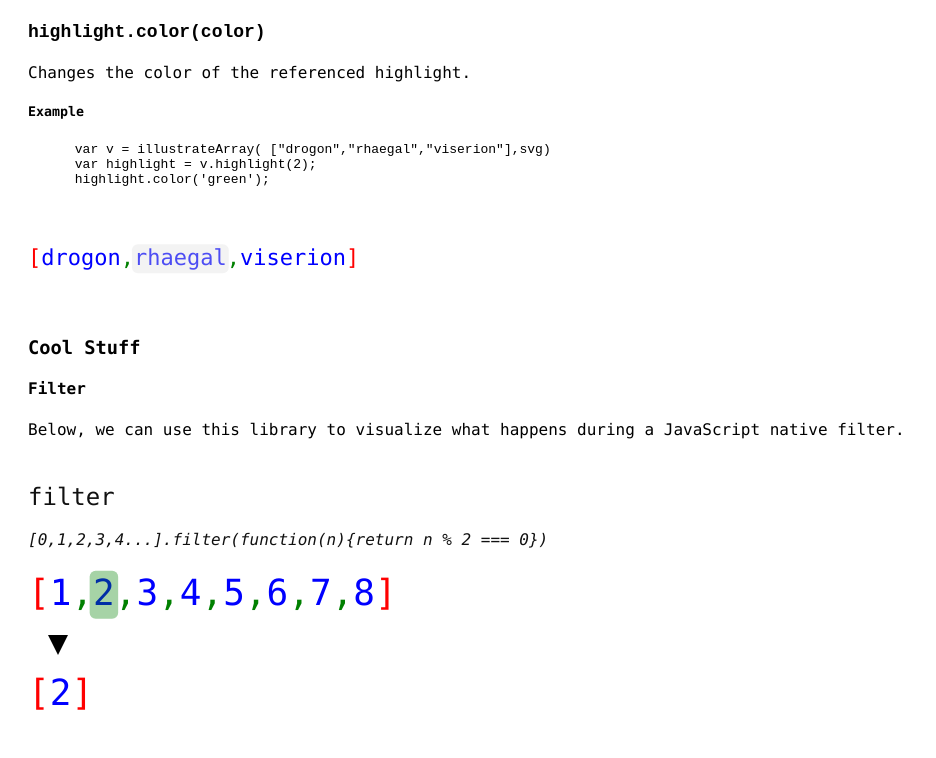
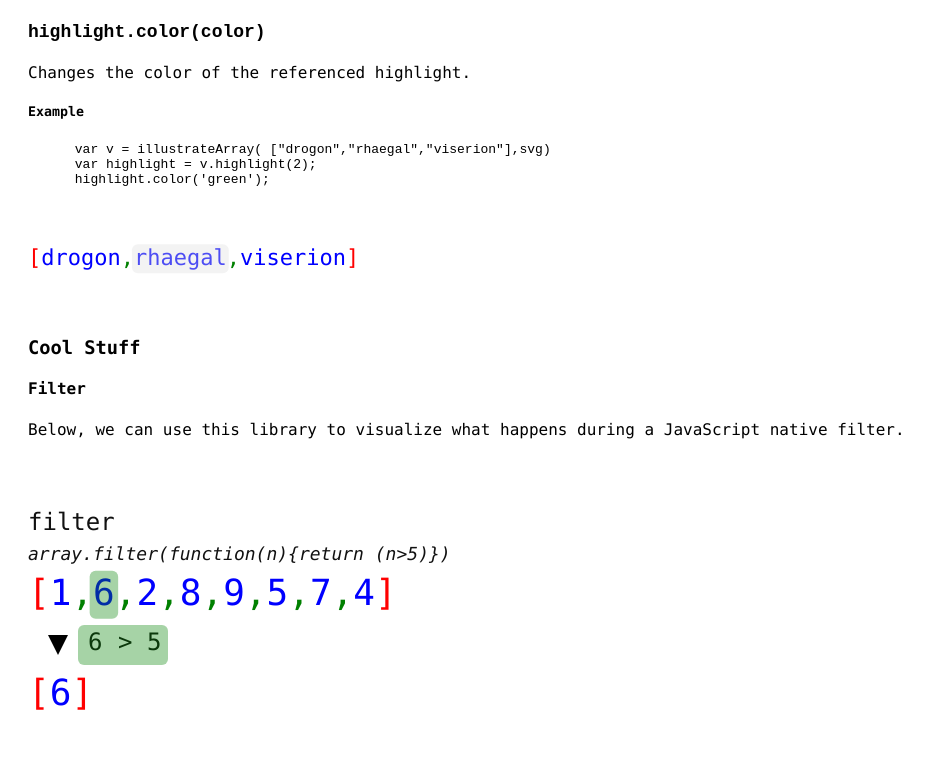
Before and after one commit to danielstern/array.visualize, a website: page app/index.html in a window 1280 px wide. Shown: the part 2100-2858 px from the top of the page, without its empty margins (0-936 px from the left). Drawn offline with nearby package versions, Linux system fonts and the light colour scheme; files that its build step writes are made by us from their sources.

Commit message:
filter demo is boss

```diff
--- a/app/scripts/filter.js
+++ b/app/scripts/filter.js
@@ -1,17 +1,23 @@
-(function filterDemo(){
+(function filterDemo() {
     console.log("filter!");
-	var data = [1,2,3,4,5,6,7,8];
-	var filter = function(n){return n%2===0};
+    var data = [1, 6, 2, 8, 9, 5, 7, 4];
+    var filter = function(n) {
+        return n > 5
+    };
     var svg = d3.select("#_filter")
         .append('svg')
-		.attr('height',300)
-		.attr('width',900);
+        .attr('height', 300)
+        .attr('width', 900);
 
-	var a = illustrateArray(data,svg,{speed:250});
+    var a = illustrateArray(data, svg, {
+        speed: 250
+    });
     var filteredData = [];
-	var b = illustrateArray(filteredData,svg,{speed:250})
-	a.container.attr('transform',"translate(0,150)");
-	b.container.attr('transform',"translate(0,250)");
+    var b = illustrateArray(filteredData, svg, {
+        speed: 250
+    })
+    a.container.attr('transform', "translate(0,150)");
+    b.container.attr('transform', "translate(0,250)");
 
     var index = 0;
     var h = a.highlight(index);
@@ -22,52 +28,103 @@
         .append('svg:path')
         .attr('d', 'M0,-5L10,0L0,5')
         .attr('fill', '#000')
-	    .attr('transform','translate(30,180),rotate(90),scale(2)')
+        .attr('transform', 'translate(30,180),rotate(90),scale(2)')
 
-	function bumpArrow(){
+    function bumpArrow() {
         arrow
             .transition()
-		.attr('transform','translate(30,190),rotate(90),scale(2)')
+            .attr('transform', 'translate(30,190),rotate(90),scale(2)')
             .transition()
-		.attr('transform','translate(30,180),rotate(90),scale(2)')
+            .attr('transform', 'translate(30,180),rotate(90),scale(2)')
 
     }
 
 
     svg.append('text')
         .text('filter')
-		.attr('y',50)
-		.attr('class','sm')
+        .attr('y', 75)
+        .attr('class', 'sm')
 
     svg.append('text')
-		.text('[0,1,2,3,4...].filter(function(n){return n % 2 === 0})')
-		.attr('y',90)
-		.attr('class','xsm')
+        .text('array.filter(function(n){return (n>5)})')
+        .attr('y', 105)
+        .attr('x', 0)
+        .attr('class', 'xsm')
+
+    svg.append('text')
+        .text(' > 5')
+        .attr('y', 195)
+        .attr('x', 90)
+        .attr('class', 'sm')
+
+    var operator = svg.append('text')
+        .text('n')
+        .attr('y', 195)
+        .attr('x', 60)
+        .attr('class', 'sm')
+        .style('text-align', 'right')
+        .attr('opacity',1)
+
+    var rect = svg.append("rect")
+        .attr("rx", 6)
+        .attr("ry", 6)
+        .attr("height", 40)
+        .attr("width", 90)
+        .attr('opacity', 0)
+        .attr("transform", "translate(50,170)")
+
+    function flashRect(color) {
+        rect
+            .transition()
+            .attr('opacity', 0.35)
+            .style('fill', color)
+            .transition()
+            .delay(700)
+            .attr('opacity', 0)
+    }
+
+    function updateOperator(number) {
+        operator
+        .transition()
+        .attr('opacity',0)
+        .transition()
+        .text(number)
+        .attr('opacity',1)
+
+    }
 
 
-	var g = setInterval(function checkElement(){
+    var g = setInterval(function checkElement() {
 
         var d = data[index];
         h.color('blue')
         h.goto(index);
+        updateOperator(d);
 
-		setTimeout(function(){
+        if (index > data.length - 1) {
+            clearInterval(g);
+            setTimeout(function() {
+                svg.remove();
+                filterDemo();
+            }, 3000);
+            return;
+        }
+
+        setTimeout(function() {
             if (filter(d)) {
                 h.color('green');
                 b.push(d);
+                flashRect('green');
                 bumpArrow();
             } else {
                 h.color('red');
+                flashRect('red');
             }
 
             index++;
 
-			if (index > data.length) {
-				clearInterval(g);
-				svg.remove();
-				filterDemo();
-			}
-	},900)
 
-	},1800)
+        }, 900)
+
+    }, 1800)
 })();
--- a/app/styles/main.css
+++ b/app/styles/main.css
@@ -22,7 +22,7 @@ svg {
 }
 
 #_filter svg .xsm{
-	font-size:16px;
+	font-size:18px;
 	font-style: italic;
 
 }
```
Lines whose indentation alone changed are shown as unchanged.
